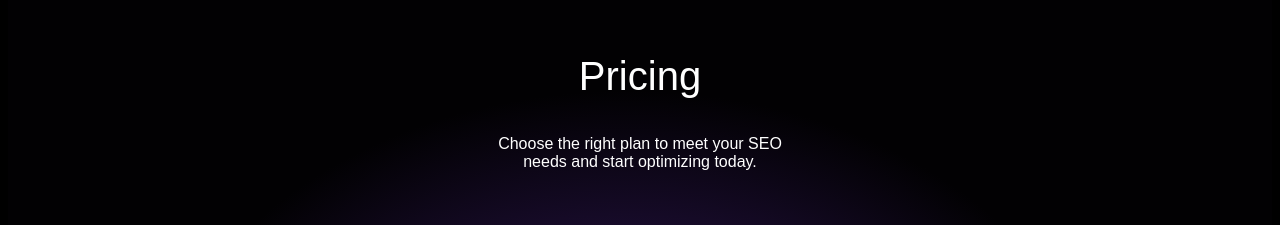
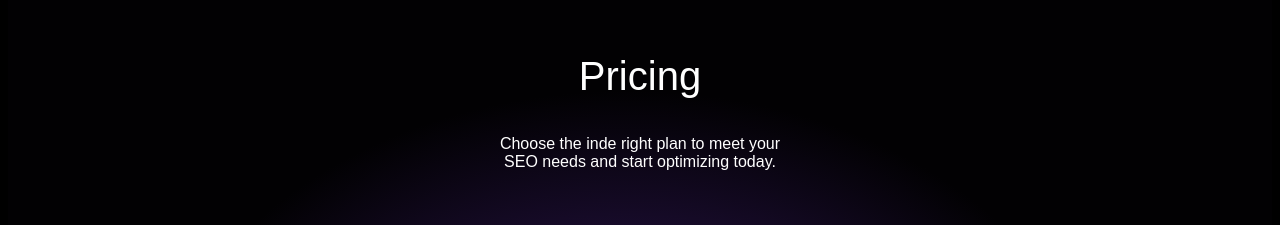
Before and after one commit to neerajpeddisettyy/seo-web, a plain HTML site: page index.html in a window 1280 px wide. Shown: the part 3900-4125 px from the top of the page. Drawn offline with Linux system fonts and the light colour scheme.

Commit message:
changed the paragraph

```diff
--- a/index.html
+++ b/index.html
@@ -171,7 +171,7 @@
     </section>
     <section class="pricing">
         <h2 class="price-head">Pricing</h2>
-        <p class="pricing-content">Choose the right plan to meet your SEO needs and start optimizing today.</p>
+        <p class="pricing-content">Choose the inde right plan to meet your SEO needs and start optimizing today.</p>
         <div class="plans">
             <div class="plan-card">
                 <div class="plan-title">Pricing</div>
```
